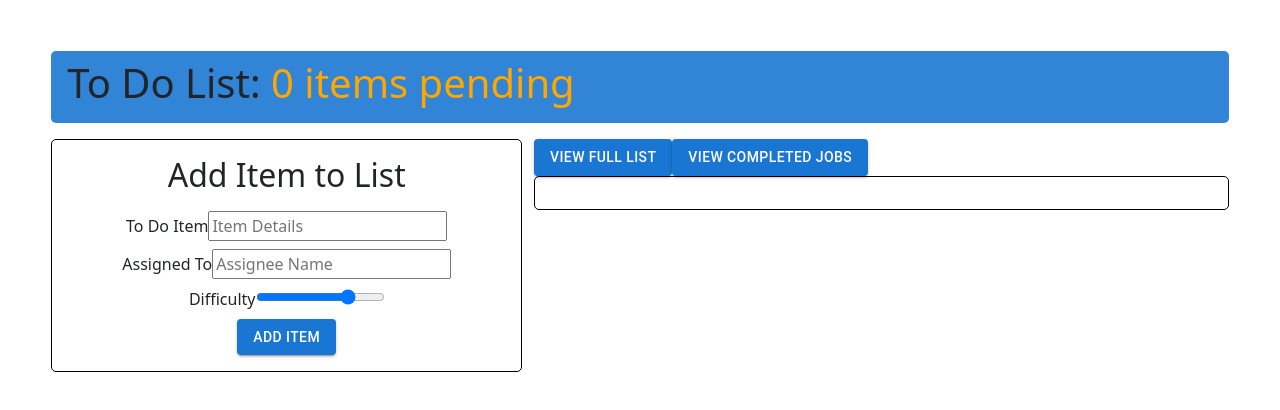
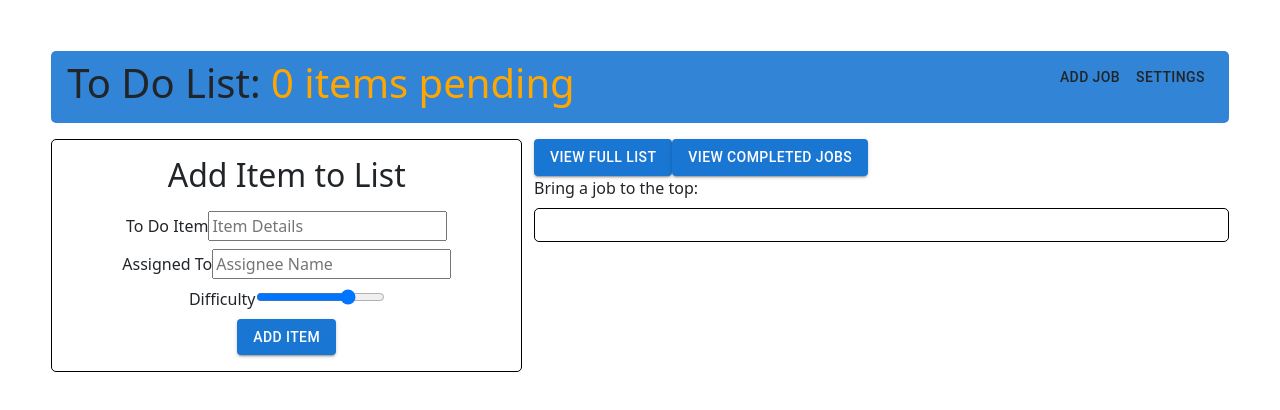
Before and after one commit to rhettb253/todo-app, a React (Vite) app: page / in a window 1280 px wide. Shown: the top 410 px of the page. Built offline with nearby package versions, Linux system fonts and the light colour scheme; the HTML template or start-up script is replaced by a standard one.

Commit message:
removed shortlist

```diff
--- a/src/Components/FullList/index.jsx
+++ b/src/Components/FullList/index.jsx
@@ -3,7 +3,7 @@ import { Context } from "../Todo";
 import { Button, Stack, Pagination } from "@mui/material";
 
 function FullList() {
-  const { list, toggleComplete, showComplete } = useContext(Context);
+  const { list, toggleComplete, showComplete, showFullList } = useContext(Context);
   const [showItem, setShowItem] = useState();
 
   function formatList(e) {
@@ -15,7 +15,7 @@ function FullList() {
     <>
     <Stack spacing={1}>
       <p>Bring a job to the top:</p>
-      <Pagination count={list.length} variant="outlined" color="primary" onClick={formatList} />
+      <Pagination hideNextButton hidePrevButton count={list.length} variant="outlined" color="primary" onClick={formatList} />
     </Stack>
     {!isNaN(showItem) && <div className="highlight" key={list[showItem].id}>
           <p>{list[showItem].text}</p>
@@ -27,7 +27,7 @@ function FullList() {
           <hr />
     </div>}
     <section>
-      {list.map((item, idx) => {
+      {showFullList ? list.map((item, idx) => {
         if (item.complete && !showComplete) {
           return null;
         } else {
@@ -40,7 +40,23 @@ function FullList() {
           </Button>
           <hr />
         </div>
-      }})}
+      }})
+      :
+      list.map((item) => {
+        if (item.complete && !showComplete) {
+          return null;
+        } else {
+        return <div key={item.id}>
+          <p>{'Job: ' + item.text}</p>
+          <p><small>Assigned to: {item.assignee}</small></p>
+          <p><small>Difficulty: {item.difficulty}</small></p>
+          <Button color={item.complete ? "success" : "error"} onClick={() => toggleComplete(item.id)} >
+            Complete: {item.complete.toString()}
+          </Button>
+          <hr />
+        </div>
+      }}).slice(0, 3)
+      }
     </section>
     </>
   );
--- a/src/Components/Header/index.jsx
+++ b/src/Components/Header/index.jsx
@@ -1,5 +1,6 @@
 import {useContext} from 'react';
 import { Context } from '../Todo';
+import { Button } from '@mui/material';
 
 function Header() {
   const {incomplete} = useContext(Context);
@@ -7,6 +8,10 @@ function Header() {
   return (
     <header data-testid="todo-header">
       <h1 data-testid="todo-h1">To Do List: <span className='pending'>{incomplete} items pending</span></h1>
+      <div>
+      <Button color='inherit'>Add Job</Button>
+      <Button color='inherit'>Settings</Button>
+      </div>
     </header>
   );
 }
--- a/src/Components/ShortList/index.jsx
+++ /dev/null
@@ -1,28 +0,0 @@
-import { useContext } from "react";
-import { Context } from "../Todo";
-import { Button } from "@mui/material";
-
-function ShortList() {
-  const { list, toggleComplete, showComplete } = useContext(Context);
-
-  return (
-    <section>
-      {list.slice(0, 3).map((item) => {
-        if (item.complete && !showComplete) {
-          return null;
-        } else {
-        return <div key={item.id}>
-          <p>{'Job: ' + item.text}</p>
-          <p><small>Assigned to: {item.assignee}</small></p>
-          <p><small>Difficulty: {item.difficulty}</small></p>
-          <Button color={item.complete ? "success" : "error"} onClick={() => toggleComplete(item.id)} >
-            Complete: {item.complete.toString()}
-          </Button>
-          <hr />
-        </div>
-      }})}
-    </section>
-  );
-}
-
-export default ShortList;
--- a/src/Components/Todo/Todo.scss
+++ b/src/Components/Todo/Todo.scss
@@ -5,6 +5,8 @@
     margin: 4%;
 
     header{
+        display:flex;
+        justify-content: space-between;
         background-color: #1976d2e4;
         padding: 0.5rem 1rem;
         margin-bottom: 1rem;
--- a/src/Components/Todo/index.jsx
+++ b/src/Components/Todo/index.jsx
@@ -4,7 +4,6 @@ import { v4 as uuid } from 'uuid';
 import Header from '../Header';
 import Form from '../Form';
 import FullList from '../FullList';
-import ShortList from '../ShortList';
 import { Button } from '@mui/material';
 import './Todo.scss';
 
@@ -60,7 +59,7 @@ const Todo = () => {
   }, [list]);
 
   return (
-    <Context.Provider value={{incomplete, list, toggleComplete, handleChange, handleSubmit, defaultValues, showComplete}}>
+    <Context.Provider value={{incomplete, list, toggleComplete, handleChange, handleSubmit, defaultValues, showComplete, showFullList}}>
       <Header />
       <div className='body'>
         <Form />
@@ -69,8 +68,7 @@ const Todo = () => {
           <Button variant="contained" onClick={toggleList}>{showFullList ? 'View Short List' : 'View Full List'}</Button>
           <Button variant="contained" onClick={()=>setShowComplete(!showComplete)}>{showComplete ? 'Hide Completed Jobs' :'View Completed Jobs'}</Button>
           </div>
-          {showFullList && <FullList />}
-          {!showFullList && <ShortList />}
+          <FullList />
         </div>
       </div>
     </Context.Provider>
```
